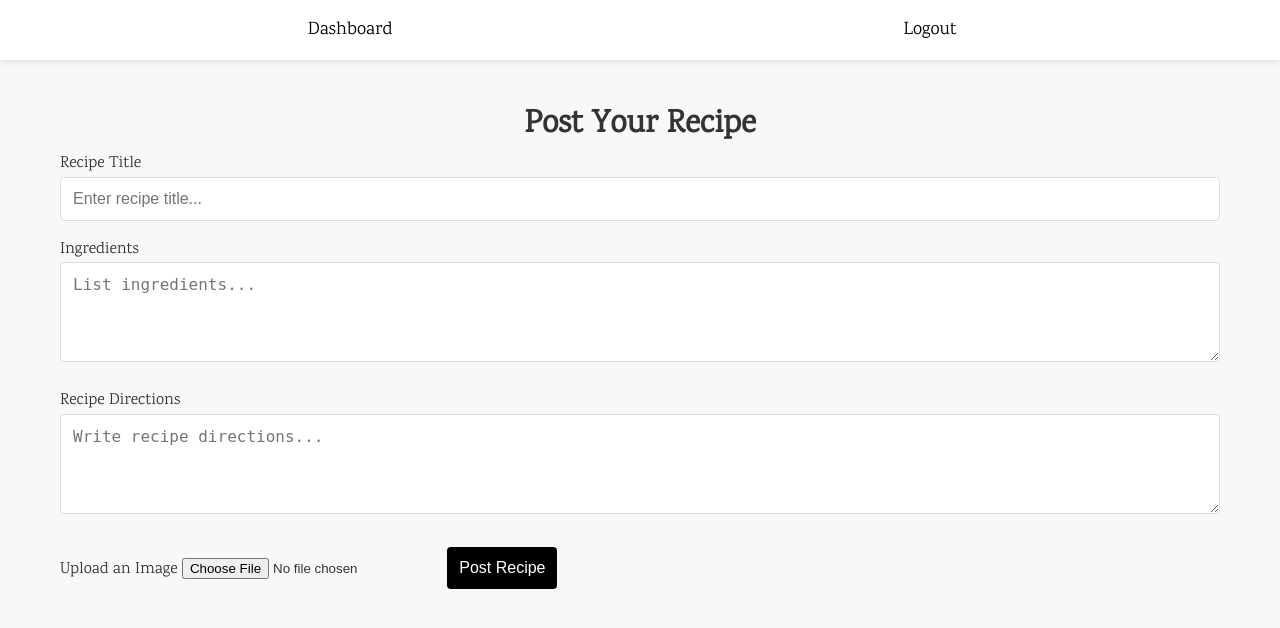
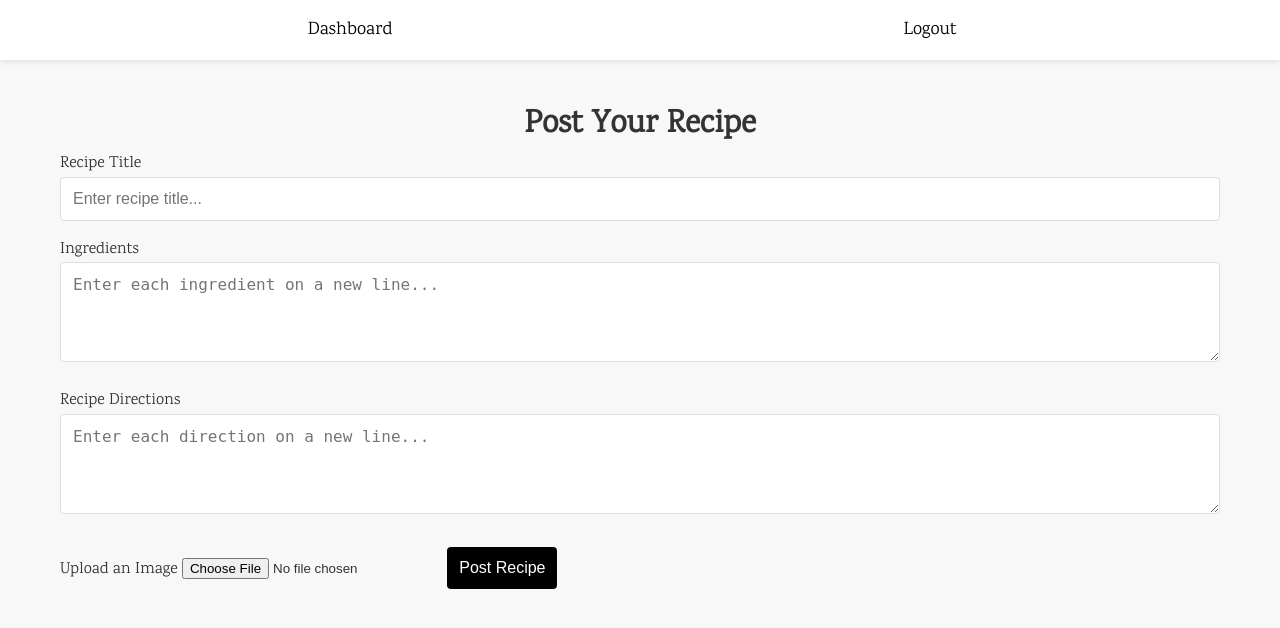
Before and after one commit to siamanna/CookNet, a Flask app: page /post_recipe in a window 1280 px wide. Shown: the top 628 px of the page. Run offline with Flask 3, Linux system fonts and the light colour scheme; a user stored in the database is signed in.

Commit message:
ingredient adding

```diff
--- a/app.py
+++ b/app.py
@@ -194,8 +194,9 @@ def post_recipe():
 
     if request.method == 'POST':
         title = bleach.clean(request.form['title'])
-        ingredients = bleach.clean(request.form['ingredients'])
-        directions = bleach.clean(request.form['directions'])
+        # Replace carriage returns with newline characters for consistency
+        ingredients = bleach.clean(request.form['ingredients']).replace('\r\n', '\n')
+        directions = bleach.clean(request.form['directions']).replace('\r\n', '\n')
         image = None
 
         if 'image' in request.files:
@@ -217,6 +218,7 @@ def post_recipe():
 
     return render_template('post_recipe.html')
 
+
 # Route: Edit Recipe
 @app.route('/edit_recipe/<int:recipe_id>', methods=['GET', 'POST'])
 def edit_recipe(recipe_id):
@@ -233,8 +235,8 @@ def edit_recipe(recipe_id):
 
     if request.method == 'POST':
         title = bleach.clean(request.form['title'])
-        ingredients = bleach.clean(request.form['ingredients'])
-        directions = bleach.clean(request.form['directions'])
+        ingredients = bleach.clean(request.form['ingredients']).replace('\r\n', '\n')
+        directions = bleach.clean(request.form['directions']).replace('\r\n', '\n')
         image = recipe['image']  # Keep existing image by default
 
         if 'image' in request.files:
@@ -257,6 +259,7 @@ def edit_recipe(recipe_id):
         return redirect(url_for('dashboard'))
 
     return render_template('edit_recipe.html', recipe=recipe)
+
 
 # Route: About Me (Display Profile)
 @app.route('/aboutme')
--- a/static/style.css
+++ b/static/style.css
@@ -911,3 +911,19 @@ a:hover {
         margin: 5px 0;
     }
 }
+
+/* ================================
+   Ordered Lists Styles
+================================ */
+
+/* Style for ordered lists within recipe cards */
+.recipe-card ol {
+    padding-left: 20px; /* Indent list items */
+    margin-bottom: 20px; /* Space below the list */
+}
+
+.recipe-card li {
+    margin-bottom: 10px; /* Space between list items */
+    line-height: 1.5; /* Improved readability */
+    color: #555; /* Subtle text color */
+}
--- a/templates/post_recipe.html
+++ b/templates/post_recipe.html
@@ -31,10 +31,10 @@
             <input type="text" id="title" name="title" placeholder="Enter recipe title..." required>
 
             <label for="ingredients">Ingredients</label>
-            <textarea id="ingredients" name="ingredients" rows="4" placeholder="List ingredients..." required></textarea>
+            <textarea id="ingredients" name="ingredients" rows="8" placeholder="Enter each ingredient on a new line..." required></textarea>
 
             <label for="directions">Recipe Directions</label>
-            <textarea id="directions" name="directions" rows="6" placeholder="Write recipe directions..." required></textarea>
+            <textarea id="directions" name="directions" rows="10" placeholder="Enter each direction on a new line..." required></textarea>
 
             <label for="image">Upload an Image</label>
             <input type="file" id="image" name="image" accept="image/*" required>
```
Also changed, not shown: templates/dashboard.html (+24 -2 lines), recipes.db.
